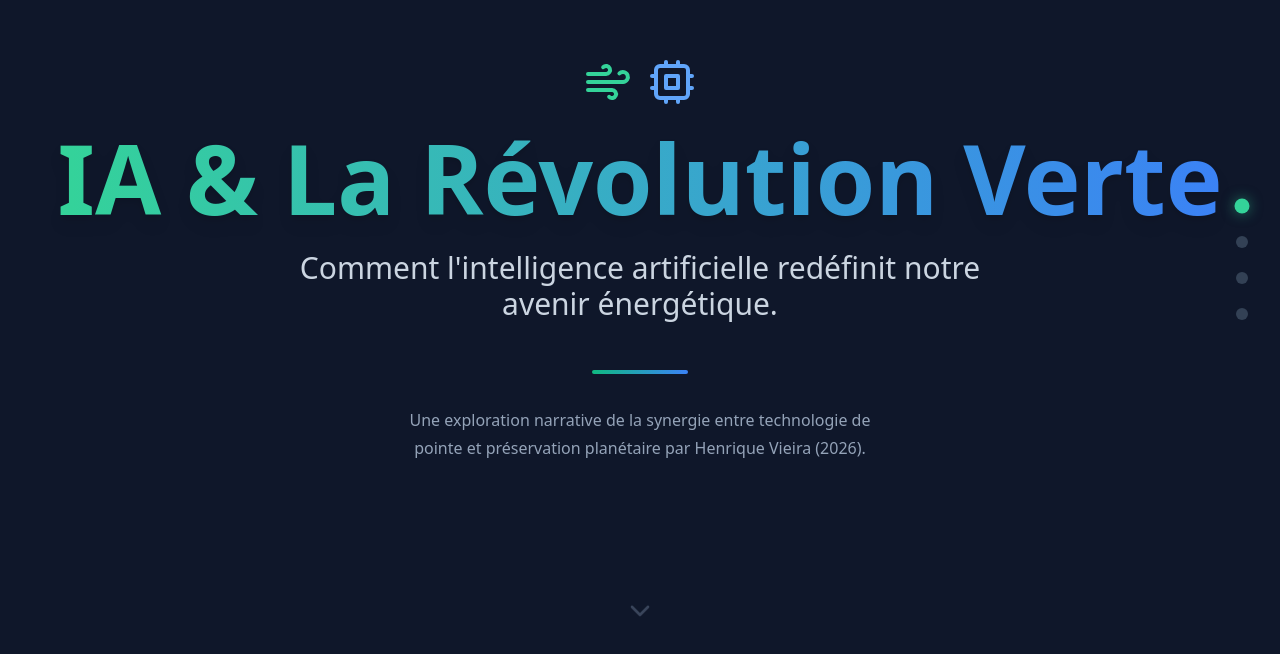
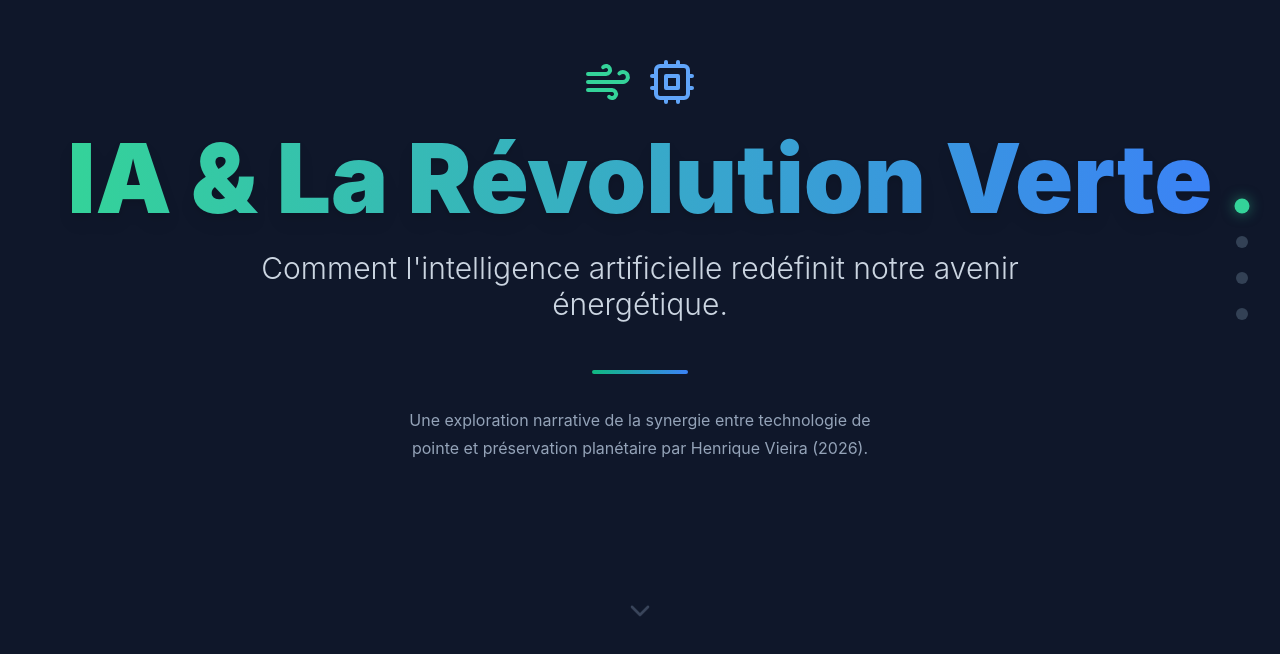
Before and after one commit to VieiraHenrique/AI-energy, a React (Vite) app: page / in a window 1280 px wide. Shown: the part 140-794 px from the top of the page. Built offline with nearby package versions, Linux system fonts and the light colour scheme.

Commit message:
feat: Improve app mounting and build configuration
Adds error handling for root element mounting and logs success/failure.
Updates Vite configuration to explicitly set build output directory and server port.
Includes basic global font styles in index.css.

```diff
--- a/index.css
+++ b/index.css
@@ -2,9 +2,11 @@
 @tailwind components;
 @tailwind utilities;
 
-/* Styles globaux si nécessaire */
 body {
   margin: 0;
+  font-family: -apple-system, BlinkMacSystemFont, 'Segoe UI', 'Roboto', 'Oxygen',
+    'Ubuntu', 'Cantarell', 'Fira Sans', 'Droid Sans', 'Helvetica Neue',
+    sans-serif;
   -webkit-font-smoothing: antialiased;
   -moz-osx-font-smoothing: grayscale;
 }
--- a/index.tsx
+++ b/index.tsx
@@ -5,12 +5,18 @@ import './index.css';
 
 const rootElement = document.getElementById('root');
 if (!rootElement) {
+  console.error("FATAL: Could not find root element to mount to");
   throw new Error("Could not find root element to mount to");
 }
 
+try {
   const root = ReactDOM.createRoot(rootElement);
   root.render(
     <React.StrictMode>
       <App />
     </React.StrictMode>
   );
+  console.log("App mounted successfully");
+} catch (error) {
+  console.error("Error mounting React app:", error);
+}
--- a/vite.config.ts
+++ b/vite.config.ts
@@ -4,8 +4,12 @@ import react from '@vitejs/plugin-react'
 // https://vitejs.dev/config/
 export default defineConfig({
   plugins: [react()],
-  base: './', // CRUCIAL : Permet à l'app de fonctionner quel que soit le chemin d'accès (fixe souvent l'écran blanc)
+  base: './', // Ensures assets are loaded correctly regardless of deployment path
   server: {
-    host: true
+    host: true,
+    port: 3000
+  },
+  build: {
+    outDir: 'dist',
   }
 })
```
Lines whose indentation alone changed are shown as unchanged.
